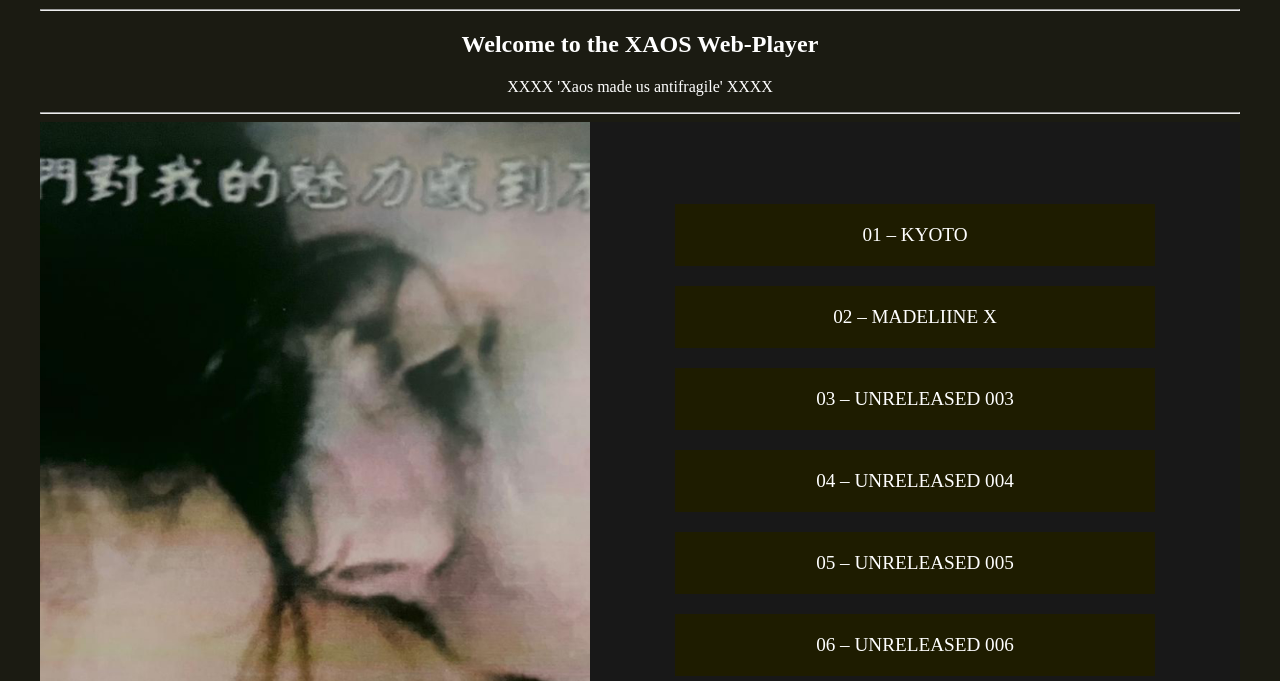
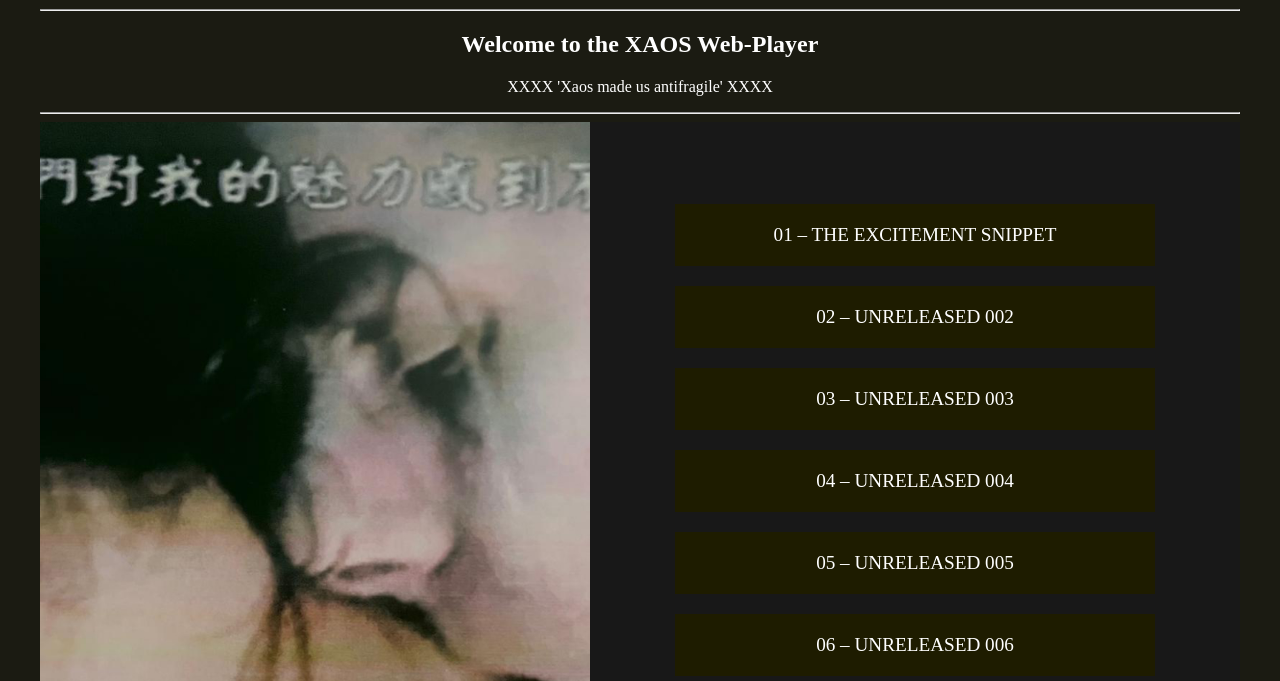
Before and after one commit to kaeriam/xaosworld, a plain HTML site: page index.html in a window 1280 px wide. Shown: the part 108-789 px from the top of the page. Drawn offline with Linux system fonts and the light colour scheme.

Commit message:
Update index.html

```diff
--- a/index.html
+++ b/index.html
@@ -24,8 +24,8 @@
 
       <div class="right">
         <div class="tracklist">
-          <div class="track" data-src="music/1._KYOTO.mp3">01 – KYOTO</div>
-          <div class="track" data-src="music/2._MADELINE_X.mp3">02 – MADELIINE X</div>
+          <div class="track" data-src="music/THE_EXCITEMENT_SNIPPET.mp3">01 – THE EXCITEMENT SNIPPET</div>
+          <div class="track" data-src="music/track3.mp3">02 – UNRELEASED 002</div>
           <div class="track" data-src="music/track3.mp3">03 – UNRELEASED 003</div>
           <div class="track" data-src="music/track4.mp3">04 – UNRELEASED 004</div>
           <div class="track" data-src="music/track5.mp3">05 – UNRELEASED 005</div>
```
